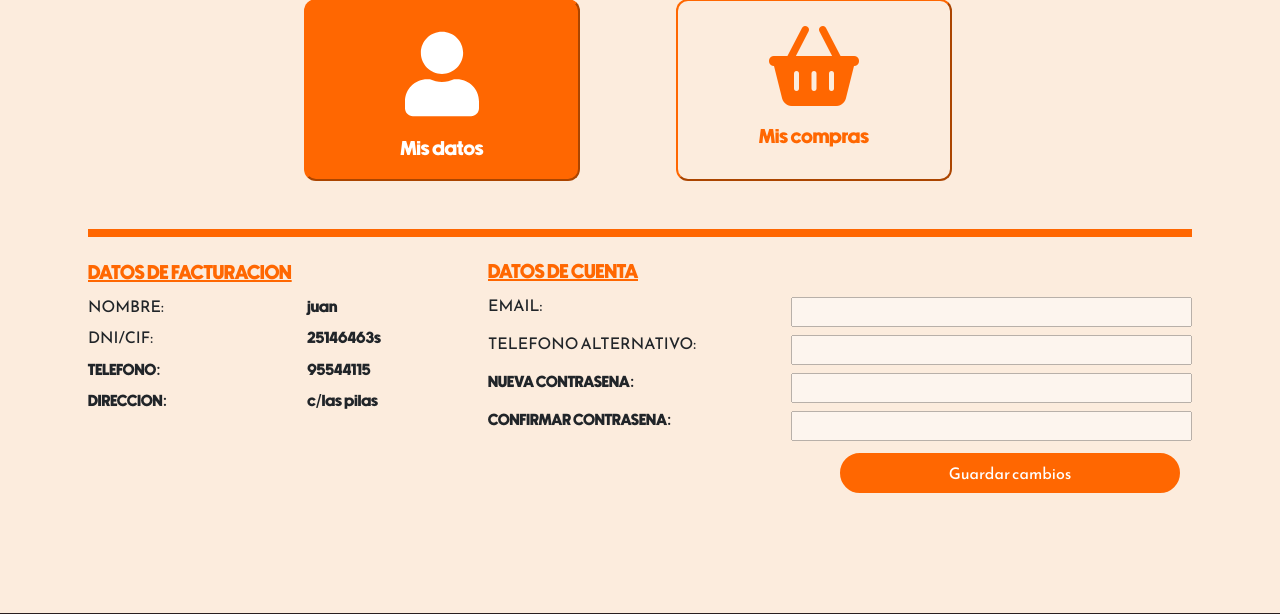
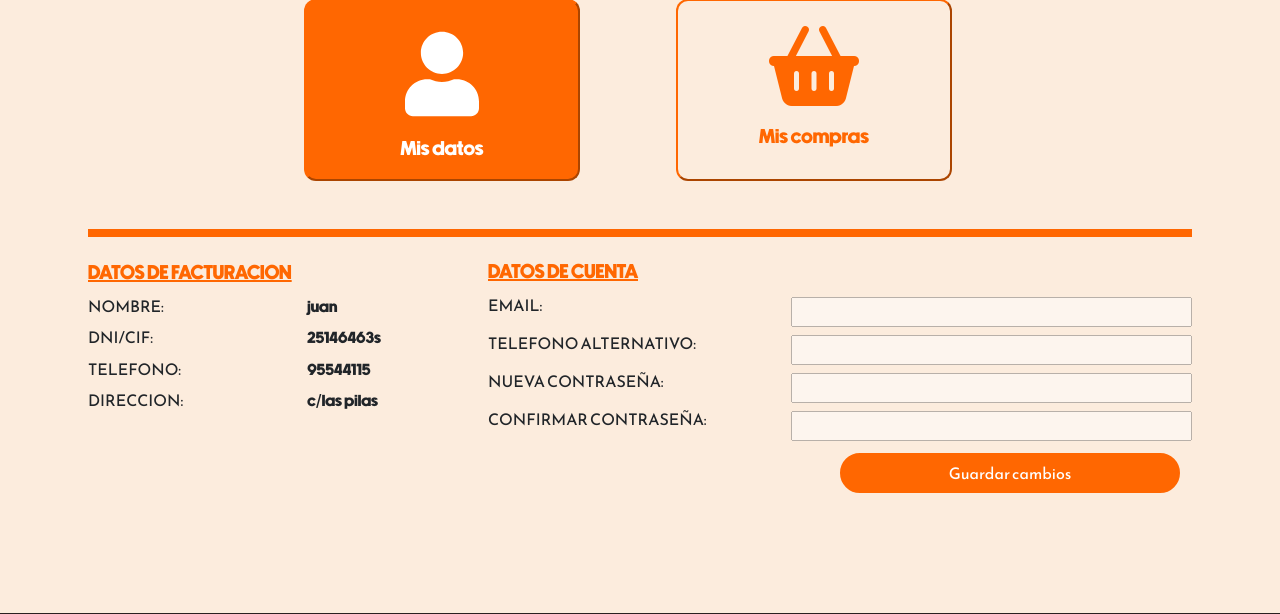
Before and after one commit to amjyebenes/Los-Elementos, a PHP site: page /framework-php-bootstrap/micuenta.php in a window 1280 px wide. Shown: the part 180-794 px from the top of the page. Run offline with PHP 8.4, Linux system fonts and the light colour scheme; style sheets or scripts are compiled from the project's sources; some libraries are stand-ins or nearby versions.

Commit message:
cambios mi cuenta

```diff
--- a/framework-php-bootstrap/micuenta.php
+++ b/framework-php-bootstrap/micuenta.php
@@ -59,7 +59,7 @@
                                     </div>
                                     <div class="row d-flex align-items-baseline">
                                         <div class="col-7">
-                                            <label class="h6 text-left">TELEFONO: </label>
+                                            <label class="text-left">TELEFONO: </label>
                                         </div>
                                         <div class="col-5">
                                             <label class="h6 text-center">95544115</label>
@@ -67,7 +67,7 @@
                                     </div>
                                     <div class="row d-flex align-items-baseline">
                                         <div class="col-7">
-                                            <label class="h6 text-left">DIRECCION: </label>
+                                            <label class="text-left">DIRECCION: </label>
                                         </div>
                                         <div class="col-5">
                                             <label class="h6 text-center">c/las pilas</label>
@@ -98,7 +98,7 @@
                                 </div>
                                 <div class="row">
                                     <div class="col-5">
-                                        <label class="h6 text-left">NUEVA CONTRASEÑA: </label>
+                                        <label class="text-left">NUEVA CONTRASEÑA: </label>
                                     </div>
                                     <div class="col-7 py-1">
                                         <input type="password" class="opacity-50 text-center col-12">
@@ -106,7 +106,7 @@
                                 </div>
                                 <div class="row">
                                     <div class="col-5">
-                                        <label class="h6 text-left">CONFIRMAR CONTRASEÑA: </label>
+                                        <label class="text-left">CONFIRMAR CONTRASEÑA: </label>
                                     </div>
                                     <div class="col-7 py-1">
                                         <input type="password" class="opacity-50 text-center col-12">
```
